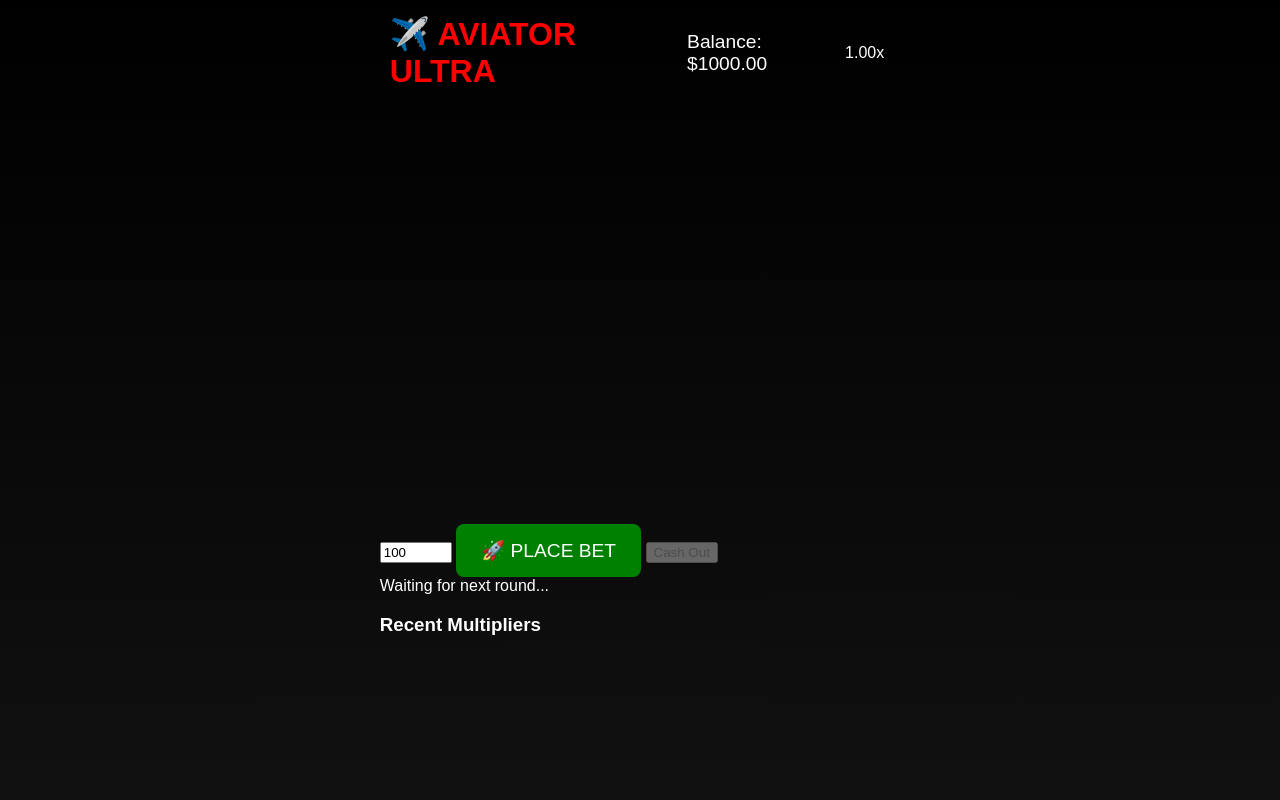
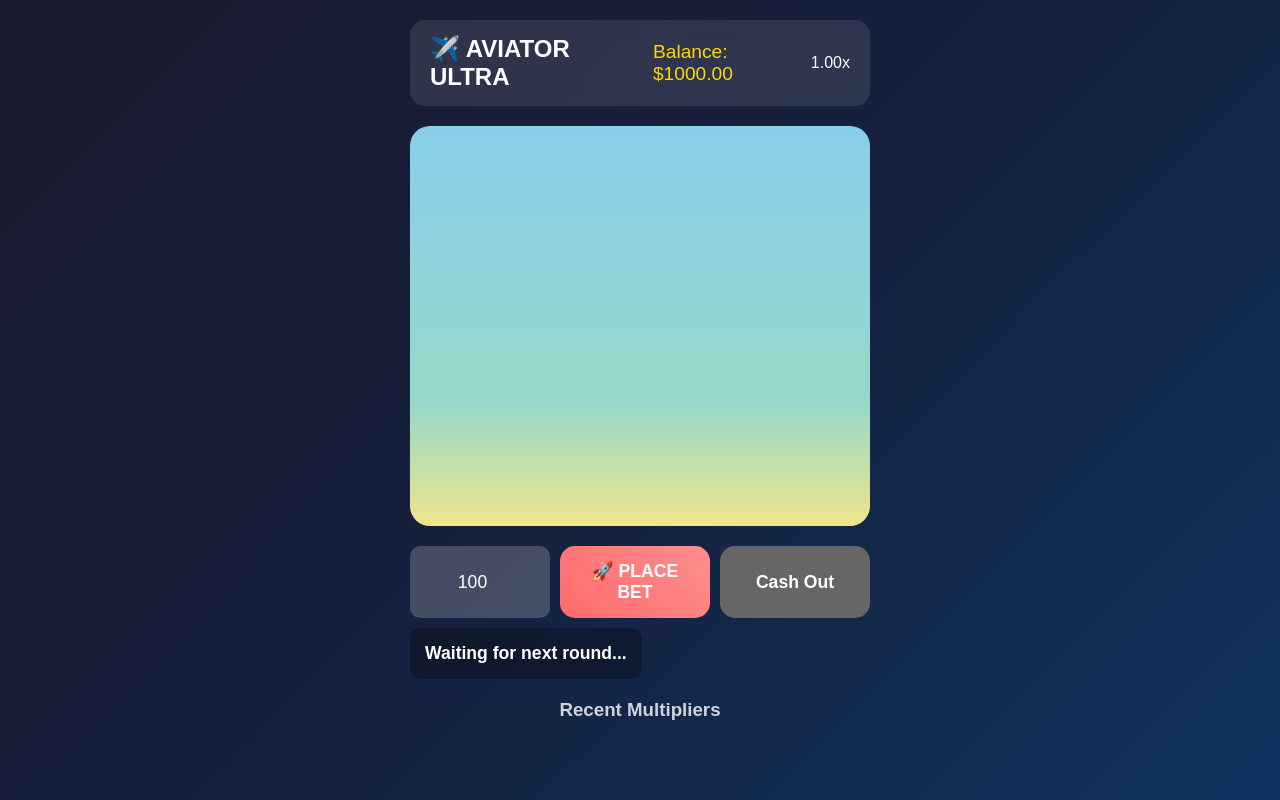
Before and after one commit to nayanchaurasia284-create/my-website, a plain HTML site: page index.html in a window 1280 px wide. Drawn offline with Linux system fonts and the light colour scheme.

Commit message:
Update style.css

```diff
--- a/style.css
+++ b/style.css
@@ -1,62 +1,126 @@
+* { margin: 0; padding: 0; box-sizing: border-box; }
+
 body {
-    margin: 0;
-    font-family: Arial, sans-serif;
+    font-family: 'Arial', sans-serif;
+    background: linear-gradient(135deg, #1a1a2e 0%, #16213e 50%, #0f3460 100%);
+    color: white;
     min-height: 100vh;
-    display: flex;
-    flex-direction: column;
-    align-items: center;
-    justify-content: flex-start;
-    color: white;
-    background-color: #000;
-    background-image: linear-gradient(180deg, #000000, #111111);
-    background-size: cover;
-    background-position: center;
+    overflow-x: hidden;
+}
+
+.container {
+    max-width: 500px;
+    margin: 0 auto;
+    padding: 20px;
+    min-height: 100vh;
 }
 
 .top-bar {
-    width: 95%;
     display: flex;
     justify-content: space-between;
     align-items: center;
-    padding: 15px 10px;
+    background: rgba(255,255,255,0.1);
+    padding: 15px 20px;
+    border-radius: 15px;
+    backdrop-filter: blur(10px);
+    margin-bottom: 20px;
 }
 
-.title {
-    color: red;
-    font-size: 2em;
+.title { font-size: 1.5em; font-weight: bold; }
+.balance { font-size: 1.2em; color: #ffd700; }
+
+#gameCanvas {
+    width: 100%; height: 400px;
+    background: linear-gradient(to bottom, #87CEEB 0%, #98D8C8 70%, #F0E68C 100%);
+    border-radius: 20px;
+    display: block;
+    touch-action: none;
+}
+
+.controls {
+    display: flex;
+    gap: 10px;
+    margin: 20px 0;
+    flex-wrap: wrap;
+}
+
+#betAmount {
+    flex: 1;
+    padding: 15px;
+    border: none;
+    border-radius: 10px;
+    background: rgba(255,255,255,0.2);
+    color: white;
+    font-size: 1.1em;
+    text-align: center;
+}
+
+button {
+    flex: 1;
+    padding: 15px 20px;
+    border: none;
+    border-radius: 15px;
+    font-size: 1.1em;
+    font-weight: bold;
+    cursor: pointer;
+    transition: all 0.3s;
+}
+
+#startBtn {
+    background: linear-gradient(45deg, #ff6b6b, #ff8e8e);
+    color: white;
+}
+
+#startBtn:hover { transform: scale(1.05); }
+
+#cashoutBtn {
+    background: linear-gradient(45deg, #4ecdc4, #44a08d);
+    color: white;
+}
+
+#cashoutBtn:disabled {
+    background: #666;
+    cursor: not-allowed;
+    transform: none;
+}
+
+.status {
+    text-align: center;
+    padding: 15px;
+    background: rgba(0,0,0,0.3);
+    border-radius: 10px;
+    font-size: 1.1em;
     font-weight: bold;
 }
 
-.balance {
-    font-size: 1.2em;
+.history {
+    margin-top: 20px;
 }
 
-#gameCanvas {
-    width: 95%;
-    max-width: 500px;
-    height: 400px;
-    background: transparent;
-    border-radius: 10px;
-    margin-top: 15px;
+.history h3 {
+    margin-bottom: 10px;
+    text-align: center;
+    opacity: 0.8;
 }
 
-.bet-area {
-    margin-top: 15px;
+#historyList {
     display: flex;
+    gap: 5px;
+    flex-wrap: wrap;
     justify-content: center;
-    align-items: center;
-    gap: 15px;
-    position: fixed;
-    bottom: 20px;
-    width: 100%;
 }
 
-#startBtn, #cashBtn {
-    padding: 15px 25px;
-    font-size: 1.2em;
-    border-radius: 8px;
-    cursor: pointer;
-    border: none;
+.history-item {
+    background: rgba(255,255,255,0.2);
+    padding: 8px 12px;
+    border-radius: 20px;
+    font-size: 0.9em;
 }
-#startBtn { background: green; color: white; }
-#cashBtn { background: red; color: white; }
+
+/* MOBILE RESPONSIVE */
+@media (max-width: 480px) {
+    .container { padding: 10px; }
+    .top-bar { flex-direction: column; gap: 10px; text-align: center; }
+    .controls { flex-direction: column; }
+    #gameCanvas { height: 300px; }
+    }
```
